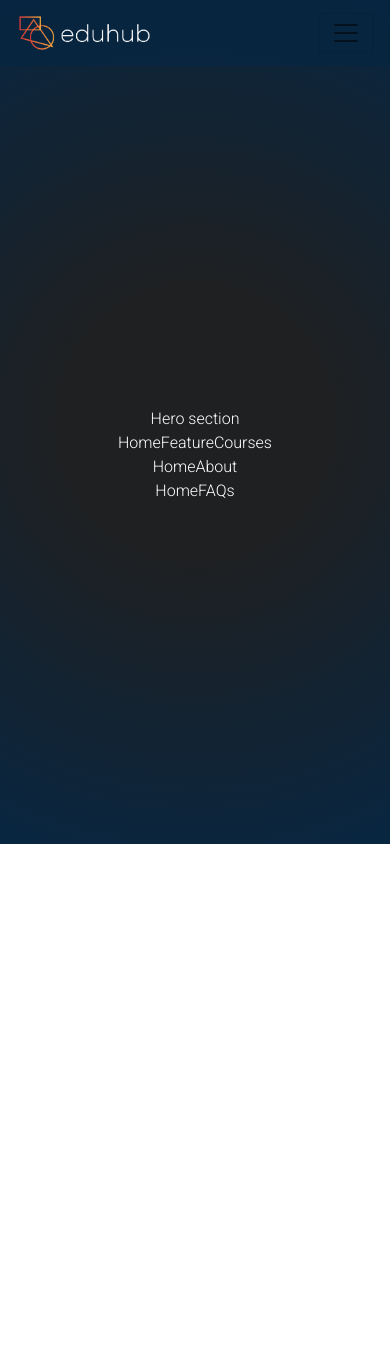
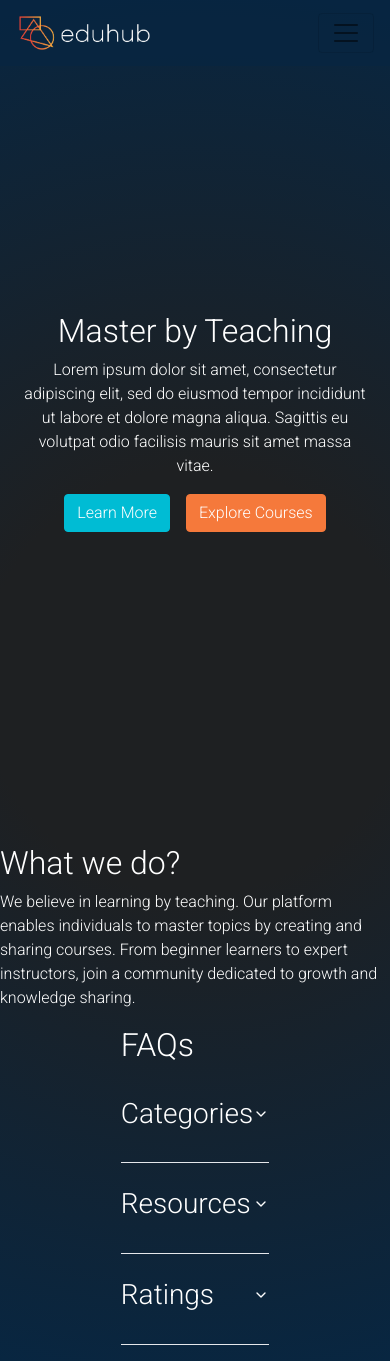
Before and after one commit to juanovt10/eduhub, a React (Create React App) app: page / in a window 390 px wide. Before the commit the page ends 844 px from the top, so only its background shows below. Built offline with nearby package versions, Linux system fonts and the light colour scheme; no server answers.

Commit message:
Correct bug in rating component and started to fill the home page

```diff
--- a/src/App.module.css
+++ b/src/App.module.css
@@ -1,5 +1,4 @@
 .Main {
-    padding-top: 65px;
     font-family: 'Roboto', sans-serif;
     min-height: 100vh;
     display: flex;
--- a/src/components/Rating.js
+++ b/src/components/Rating.js
@@ -1,7 +1,7 @@
 import React, { useEffect } from 'react';
 
 const Rating = (props) => {
-    const {rating = 0 } = props
+    const rating = Math.max(0, Math.min(props.rating, 5))
 
     const fullStar = Math.floor(rating);
     const halfStar = rating % 1 >= 0.25;
--- a/src/pages/home/HeroSection.js
+++ b/src/pages/home/HeroSection.js
@@ -1,8 +1,20 @@
+import { Button } from 'react-bootstrap';
 import React, { useState } from 'react';
+import { Link } from 'react-router-dom/cjs/react-router-dom';
+import styles from '../../styles/Home.module.css';
 
 const HeroSection = () => {
     return (
-       <div>Hero section</div>
+        <div className={styles.hero}>
+            <h1 className={styles.heroTitle}>Master by Teaching</h1>
+            <p className={styles.heroSlogan}>
+            Lorem ipsum dolor sit amet, consectetur adipiscing elit, sed do eiusmod tempor incididunt ut labore et dolore magna aliqua. Sagittis eu volutpat odio facilisis mauris sit amet massa vitae.
+            </p>
+            <div>
+                <Button className={`mr-3 ${styles.buttonSecondary}`}><a className={styles.links} href='#homeAbout'>Learn More</a></Button>
+                <Button className={styles.buttonPrimary}><Link className={styles.links} to='/courses'>Explore Courses</Link></Button>
+            </div>
+        </div>
     )
 }
 
--- a/src/pages/home/Home.js
+++ b/src/pages/home/Home.js
@@ -8,8 +8,8 @@ const Home = () => {
     return (
         <>
             <HeroSection />
-            <HomeFeatureCourses />
             <HomeAbout />
+            {/* <HomeFeatureCourses /> */}
             <HomeFAQs />
         </>
     )
--- a/src/pages/home/HomeAbout.js
+++ b/src/pages/home/HomeAbout.js
@@ -2,7 +2,11 @@ import React from 'react'
 
 const HomeAbout = () => {
     return (
-        <div>HomeAbout</div>
+        <div id="homeAbout">
+            <h2>What we do?</h2>
+            <p>We believe in learning by teaching. Our platform enables individuals to master topics by creating and sharing courses. From beginner learners to expert instructors, join a community dedicated to growth and knowledge sharing.</p>
+            {/* Consider adding more sections here as needed */}
+        </div>
     )
 }
 
--- a/src/pages/home/HomeFAQs.js
+++ b/src/pages/home/HomeFAQs.js
@@ -1,8 +1,41 @@
-import React from 'react'
+import React from 'react';
+import styles from '../../styles/CourseFilter.module.css';
+import {
+    Accordion,
+    AccordionContent,
+    AccordionItem,
+    AccordionTrigger,
+} from "../../@/components/ui/accordion";
+import style from "../../styles/Home.module.css";
 
 const HomeFAQs = () => {
     return (
-        <div>HomeFAQs</div>
+        <div>
+            <h2>FAQs</h2>
+            <Accordion type="multiple" collapsible className='mb-3'>
+
+                <AccordionItem value='item-1'>
+                    <AccordionTrigger className={styles.FAQ}>Categories</AccordionTrigger>
+                    <AccordionContent>
+
+                    </AccordionContent>
+                </AccordionItem>
+
+                <AccordionItem value='item-2'>
+                    <AccordionTrigger>Resources</AccordionTrigger>
+                    <AccordionContent>
+
+                    </AccordionContent>
+                </AccordionItem >
+
+                <AccordionItem value='item-3'>
+                    <AccordionTrigger>Ratings</AccordionTrigger>
+                    <AccordionContent>
+
+                    </AccordionContent>
+                </AccordionItem>
+            </Accordion>
+        </div>
     )
 }
 
--- a/src/styles/Home.module.css
+++ b/src/styles/Home.module.css
@@ -1,12 +1,106 @@
 .hero {
-    background-image: url(../assets/images/alexander-grey-eMP4sYPJ9x0-unsplash.jpg);
-    background-size: cover;
-    background-position: center;
-    background-repeat: no-repeat;
-    min-height: 400px;
-    width: 100vw;
-    overflow: hidden;
     display: flex;
+    flex-direction: column;
     justify-content: center;
     align-items: center;
+    width: 90%;
+    height: 100vh;
 }
+
+.heroTitle {
+    font-size: 5em;
+    text-align: center;
+}
+
+.heroSlogan {
+    text-align: center;
+}
+
+@media (max-width: 992px) { /* Adjustments for medium screens, tablets */
+    .heroTitle {
+        font-size: 4em;
+    }
+}
+@media (max-width: 768px) { /* Adjustments for medium screens, tablets */
+    .heroTitle {
+        font-size: 3em;
+    }
+}
+@media (max-width: 576px) { /* Adjustments for medium screens, tablets */
+    .heroTitle {
+        font-size: 2em;
+    }
+}
+
+
+.buttonPrimary {
+    background-color: #f5793b;
+    border: 1px solid #f5793b;
+}
+
+.buttonPrimary:hover {
+    background-color: #ff9254;
+    border: 1px solid #f5793b;
+}
+
+.buttonPrimary:active,
+.buttonPrimary:focus,
+.buttonPrimary:focus-visible  {
+    background-color: #ff9254;
+    border: 1px solid #f5793b;
+    box-shadow: inset 0 3px 5px #ff9254;
+}
+
+.buttonPrimary:not(:disabled):not(.disabled):active,
+.buttonPrimary:not(:disabled):not(.disabled).active,
+.show > .buttonPrimary.dropdown-toggle {
+    background-color: #ff9254;
+    border: 1px solid #f5793b;
+    border-color: #f5793b;
+    box-shadow: inset 0 3px 5px #ff9254;
+}
+
+.buttonSecondary {
+    background-color: #00BCD4;
+    border: 1px solid #00BCD4;
+}
+
+.buttonSecondary:hover {
+    background-color: #0097A7;
+    border: 1px solid #00BCD4;
+}
+
+.buttonSecondary:active,
+.buttonSecondary:focus,
+.buttonSecondary:focus-visible  {
+    background-color: #0097A7;
+    border: 1px solid #00BCD4;
+    box-shadow: inset 0 3px 5px #0097A7;
+}
+
+.buttonSecondary:not(:disabled):not(.disabled):active,
+.buttonSecondary:not(:disabled):not(.disabled).active,
+.show > .buttonSecondary.dropdown-toggle {
+    background-color: #0097A7;
+    border: 1px solid #00BCD4;
+    border-color: #00BCD4;
+    box-shadow: inset 0 3px 5px #0097A7;
+}
+
+.links {
+    color: #ffffff;
+    text-align: left;
+}
+
+.links:hover {
+    text-decoration: none;
+    color: white;
+}
+
+.FAQ {
+    font-size: 20px;
+}
+
+.FAQ:hover {
+    text-decoration: none;
+}
```
